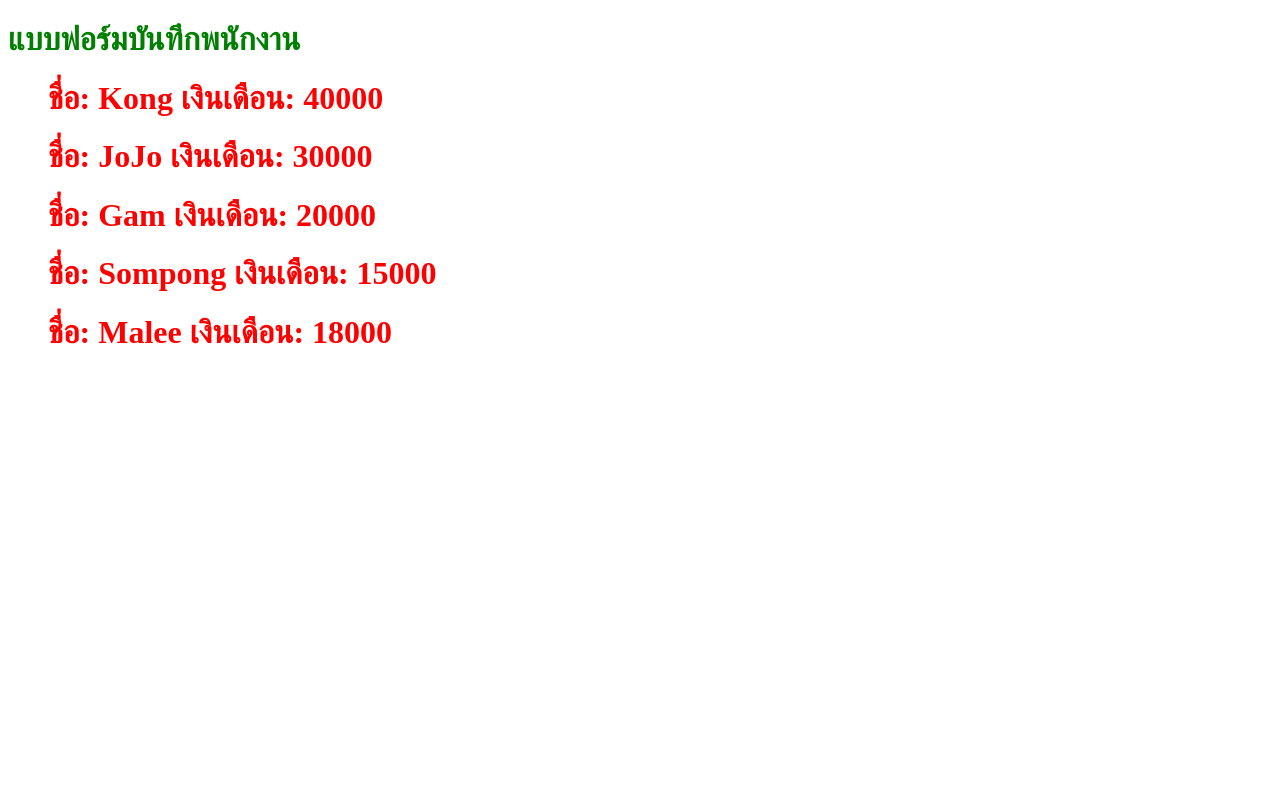
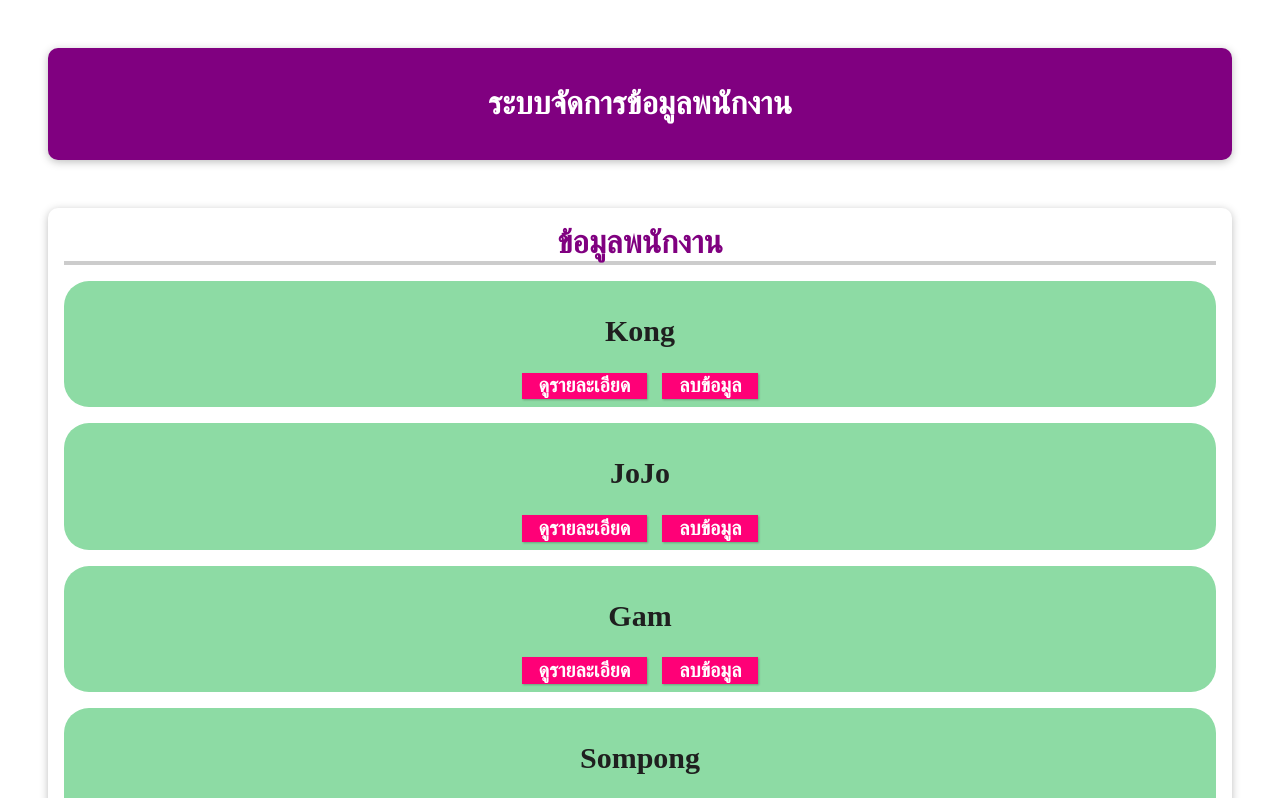
Before and after one commit to Thidtanai/Recap_Knowledge, a Vue app in the folder Kong/JS_Vue/my-app-component/: page / in a window 1280 px wide. Shown: the top 798 px of the page. Built offline with nearby package versions, Linux system fonts and the light colour scheme.

Commit message:
Update Vue: Style components

```diff
--- a/Kong/JS_Vue/my-app-component/src/App.vue
+++ b/Kong/JS_Vue/my-app-component/src/App.vue
@@ -1,33 +1,50 @@
 <template>
-  <div>
-    <FormComponent />
-    <ListData :employees="employees" />
-  </div>
+  <header>
+    <h1>ระบบจัดการข้อมูลพนักงาน</h1>
+  </header>
+  <section class="employee-content">
+    <h2>ข้อมูลพนักงาน</h2>
+    <ListData />
+  </section>
 </template>
 
 <script>
-import FormComponent from "./components/FormComponent.vue";
 import ListData from "./components/ListData.vue";
-
 export default {
   name: "App",
   components: {
     ListData,
-    FormComponent,
-  },
-  data() {
-    return {
-      employees: [
-        { name: "Kong", salary: 40000 },
-        { name: "JoJo", salary: 30000 },
-        { name: "Gam", salary: 20000 },
-        { name: "Sompong", salary: 15000 },
-        { name: "Malee", salary: 18000 },
-      ],
-    };
   },
 };
 </script>
 
-<style scoped>
+<style>
+* {
+  box-sizing: border-box;
+}
+body {
+  margin: 0;
+}
+header {
+  box-shadow: 0 2px 8px rgba(0, 0, 0, 0.26);
+  margin: 3rem;
+  border-radius: 10px;
+  padding: 1rem;
+  background-color: purple;
+  color: #fff;
+  text-align: center;
+}
+.employee-content {
+  box-shadow: 0 2px 8px rgba(0, 0, 0, 0.26);
+  margin: 3rem;
+  border-radius: 10px;
+  padding: 1rem;
+  text-align: center;
+}
+.employee-content h2 {
+  font-size: 2rem;
+  border-bottom: 4px solid #ccc;
+  color: purple;
+  margin: 0 0 1rem 0;
+}
 </style>
--- a/Kong/JS_Vue/my-app-component/src/components/ListData.vue
+++ b/Kong/JS_Vue/my-app-component/src/components/ListData.vue
@@ -2,10 +2,13 @@
   <div>
     <ul>
       <PersonComponent
-        v-for="(item, index) in employees"
-        :key="index"
+        v-for="item in employees"
+        :id="item.id"
+        :key="item.id"
         :name="item.name"
         :salary="item.salary"
+        :department="item.department"
+        :isVisible="item.isVisible"
       />
     </ul>
   </div>
@@ -19,9 +22,54 @@
   components: {
     PersonComponent,
   },
-  props: ["employees"],
+  data() {
+    return {
+      employees: [
+        {
+          id: 1,
+          name: "Kong",
+          salary: 40000,
+          department: "Programmer",
+          isVisible: false,
+        },
+        {
+          id: 2,
+          name: "JoJo",
+          salary: 30000,
+          department: "Business",
+          isVisible: false,
+        },
+        {
+          id: 3,
+          name: "Gam",
+          salary: 20000,
+          department: "Programmer",
+          isVisible: false,
+        },
+        {
+          id: 4,
+          name: "Sompong",
+          salary: 15000,
+          department: "Graphic Designer",
+          isVisible: false,
+        },
+        {
+          id: 5,
+          name: "Malee",
+          salary: 18000,
+          department: "Seller",
+          isVisible: false,
+        },
+      ],
+    };
+  },
 };
 </script>
 
-<style>
+<style scoped>
+ul {
+  list-style: none;
+  margin: 1rem 0;
+  padding: 0;
+}
 </style>
--- a/Kong/JS_Vue/my-app-component/src/components/PersonComponent.vue
+++ b/Kong/JS_Vue/my-app-component/src/components/PersonComponent.vue
@@ -1,7 +1,12 @@
 <template>
-  <div>
-    <h1>ชื่อ: {{ name }} เงินเดือน: {{ salary }}</h1>
-  </div>
+  <li>
+    <h1>{{ name }}</h1>
+    <button>ดูรายละเอียด</button> &nbsp;
+    <button>ลบข้อมูล</button>
+    <div v-show="isVisible">
+      <p>เงินเดือน: {{ salary }} บาท , ตำแหน่งงาน: {{ department }}</p>
+    </div>
+  </li>
 </template>
 
 <script>
@@ -13,6 +18,9 @@
     };
   },
   props: {
+    id: {
+      type: Number,
+    },
     name: {
       type: String,
       required: true,
@@ -21,13 +29,35 @@
       type: Number,
       default: 15000,
     },
+    department: {
+      type: String,
+      required: true,
+    },
+    isVisible: {
+      type: Boolean,
+    },
   },
 };
 </script>
 
 <!-- scoped เพื่อให้มีผลแค่ component นี้ -->
 <style scoped>
-h1 {
-  color: red;
+li {
+  margin: 1rem 0;
+  font-size: 1.25rem;
+  font-weight: bold;
+  background: #8ddba4;
+  padding: 0.5rem;
+  color: #1f1f1f;
+  border-radius: 25px;
+}
+button {
+  font: inherit;
+  cursor: pointer;
+  border: 1px solid #ff0077;
+  background: #ff0077;
+  color: white;
+  padding: 0.05rem 1rem;
+  box-shadow: 1px 1px 2px rgba(0, 0, 0, 0.26);
 }
 </style>
```
